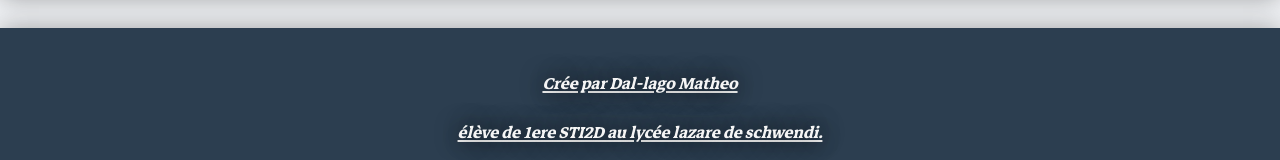
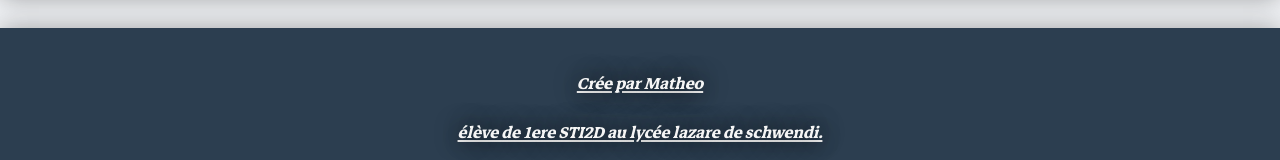
Before and after one commit to Course-en-Cours2025/Course-en-Cours2025.github.io, a plain HTML site: page shelby.html in a window 1280 px wide. Shown: the part 2858-3018 px from the top of the page. Drawn offline with Linux system fonts and the light colour scheme.

Commit message:
Refactor shelby.html for clarity and updates
Updated team introduction, tools used, and project results sections. Adjusted credits and fixed HTML formatting issues.

```diff
--- a/shelby.html
+++ b/shelby.html
@@ -101,9 +101,10 @@
     </header>
     <footer>
       <section id="credit">
-          <p><em>Crée par Dal-lago Matheo</em></p>
+          <p><em>Crée par Matheo</em></p>
           <p><em>élève de 1ere STI2D au lycée lazare de schwendi.</em></p>
       </section>
   </footer>
 </body>
+
 </html>
```
